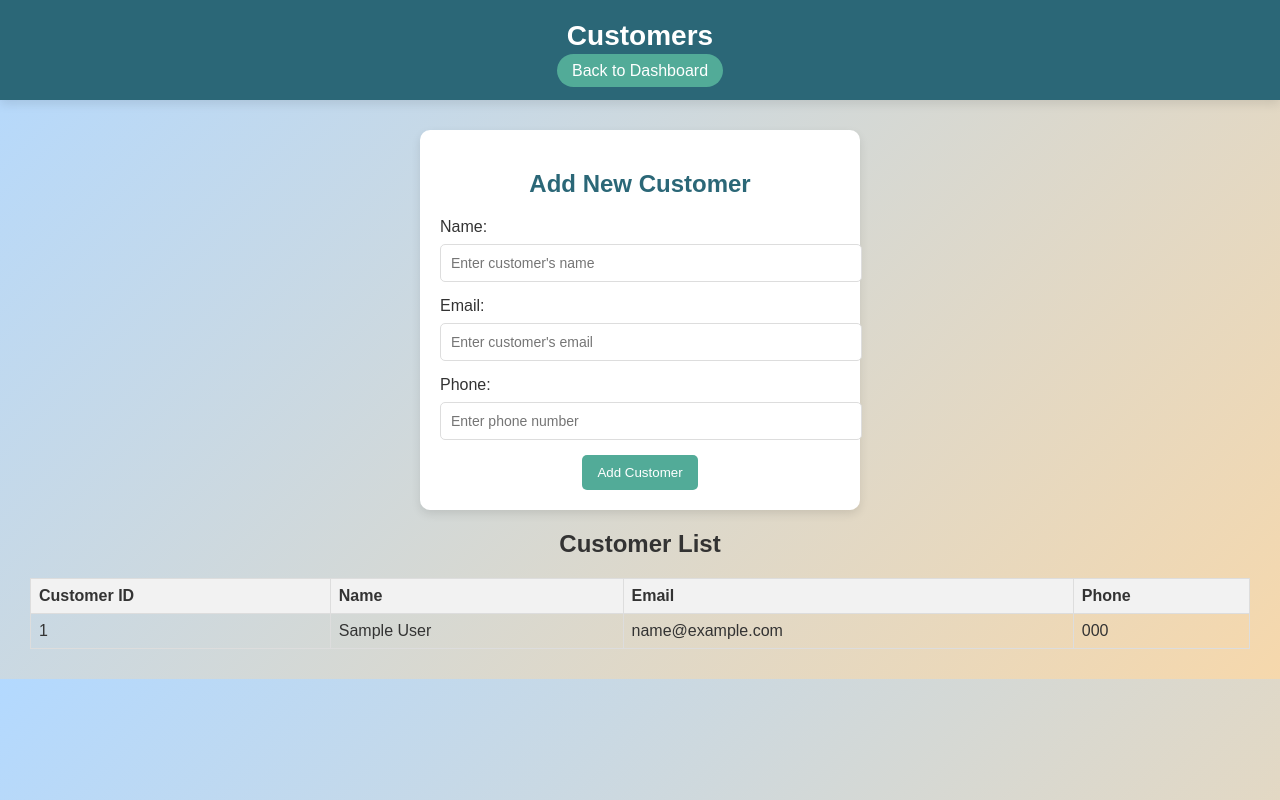
After one commit to Yuvraj2159/StockEase, a PHP site: page /add_customer.php in a window 1280 px wide. The commit adds this page. Run offline with PHP 8.4, Linux system fonts and the light colour scheme; the visitor is signed in with stand-in values (Sample User, id 1); tables that the repository leaves empty or names only in its code hold one stand-in row (values such as "Sample post").

Commit message:
Add and view customers functionality

```diff
--- /dev/null
+++ b/add_customer.php
@@ -0,0 +1,160 @@
+<?php
+session_start();
+
+// Check if the user is logged in
+if (!isset($_SESSION['user_id'])) {
+    // Redirect to dashboard or login if not logged in
+    header("Location: dashboard.php?login_is_not_set");
+    exit;
+}
+
+require './connection/config.php';
+
+// Handle form submission
+if ($_SERVER["REQUEST_METHOD"] === "POST") {
+    $cus_name = trim($_POST["cus_name"]);
+    $email    = trim($_POST["email"]);
+    $phone    = trim($_POST["phone"]);
+
+    // Basic validation
+    if (!empty($cus_name) && !empty($email) && !empty($phone)) {
+
+        // Check if phone is exactly 10 digits
+        if (strlen($phone) !== 10) {
+            // You could also check if it's all digits, e.g.:
+            // if (!preg_match('/^[0-9]{10}$/', $phone)) { ... }
+            $error = "Please enter a valid 10-digit phone number.";
+        } else {
+            // 1. Check if a user with the same email or phone already exists
+            $checkSql = "SELECT COUNT(*) AS cnt FROM customers WHERE email = ? OR phone = ?";
+            $checkStmt = $conn->prepare($checkSql);
+            $checkStmt->bind_param("ss", $email, $phone);
+            $checkStmt->execute();
+            $result = $checkStmt->get_result();
+            $row = $result->fetch_assoc();
+            $count = $row['cnt'];
+            $checkStmt->close();
+
+            if ($count > 0) {
+                // If record exists, show error
+                $error = "A customer with this email or phone number already exists.";
+            } else {
+                // Otherwise, insert new record
+                $sql  = "INSERT INTO customers (cus_name, email, phone) VALUES (?, ?, ?)";
+                $stmt = $conn->prepare($sql);
+                $stmt->bind_param("sss", $cus_name, $email, $phone);
+
+                if ($stmt->execute()) {
+                    $message = "Customer added successfully!";
+                } else {
+                    $error = "Error: " . $stmt->error;
+                }
+                $stmt->close();
+            }
+        }
+    } else {
+        $error = "Please fill out all fields.";
+    }
+}
+
+// Retrieve all customers (latest first)
+$sql    = "SELECT * FROM customers ORDER BY cus_id ASC";
+$result = $conn->query($sql);
+
+$customers = [];
+if ($result && $result->num_rows > 0) {
+    while ($row = $result->fetch_assoc()) {
+        $customers[] = $row;
+    }
+}
+
+$conn->close();
+?>
+<!DOCTYPE html>
+<html lang="en">
+<head>
+    <meta charset="UTF-8">
+    <meta name="viewport" content="width=device-width, initial-scale=1.0">
+    <title>Customers - STOCKEASE</title>
+    <link rel="stylesheet" href="./css/Dashboard.css">
+    <link rel="stylesheet" href="./css/Stock.css"> <!-- Reuse form styles if needed -->
+    <style>
+        /* Optional additional styling */
+        .message { color: green; }
+        .error { color: red; }
+        table {
+            border-collapse: collapse;
+            width: 100%;
+            margin-top: 20px;
+        }
+        th, td {
+            border: 1px solid #ddd;
+            padding: 8px;
+            text-align: left;
+        }
+        th { background-color: #f2f2f2; }
+    </style>
+</head>
+<body>
+    <header class="dashboard-header">
+        <h1>Customers</h1>
+        <nav class="dashboard-nav">
+            <ul>
+                <li><a href="Dashboard.php">Back to Dashboard</a></li>
+            </ul>
+        </nav>
+    </header>
+
+    <main class="dashboard-main">
+        <!-- Display success or error messages -->
+        <?php if (isset($message)): ?>
+            <p class="message"><?php echo htmlspecialchars($message); ?></p>
+        <?php endif; ?>
+        <?php if (isset($error)): ?>
+            <p class="error"><?php echo htmlspecialchars($error); ?></p>
+        <?php endif; ?>
+
+        <!-- Form to add a new customer -->
+        <form class="stock-form" action="add_customer.php" method="POST">
+            <h2>Add New Customer</h2>
+            <label for="cus_name">Name:</label>
+            <input type="text" id="cus_name" name="cus_name" placeholder="Enter customer's name" required>
+
+            <label for="email">Email:</label>
+            <input type="email" id="email" name="email" placeholder="Enter customer's email" required>
+
+            <label for="phone">Phone:</label>
+            <input type="text" id="phone" name="phone" placeholder="Enter phone number" required>
+
+            <button type="submit" class="btn">Add Customer</button>
+        </form>
+
+        <!-- Table to display the list of customers -->
+        <h2>Customer List</h2>
+        <?php if (!empty($customers)): ?>
+            <table>
+                <thead>
+                    <tr>
+                        <th>Customer ID</th>
+                        <th>Name</th>
+                        <th>Email</th>
+                        <th>Phone</th>
+                    </tr>
+                </thead>
+                <tbody>
+                    <?php foreach ($customers as $customer): ?>
+                        <tr>
+                            <td><?php echo htmlspecialchars($customer['cus_id']); ?></td>
+                            <td><?php echo htmlspecialchars($customer['cus_name']); ?></td>
+                            <td><?php echo htmlspecialchars($customer['email']); ?></td>
+                            <td><?php echo htmlspecialchars($customer['phone']); ?></td>
+                        </tr>
+                    <?php endforeach; ?>
+                </tbody>
+            </table>
+        <?php else: ?>
+            <p>No customers found.</p>
+        <?php endif; ?>
+    </main>
+</body>
+</html>
```
Also changed, not shown: Add_stock.php (+52 -9 lines), Dashboard.php (+12 -9 lines).
